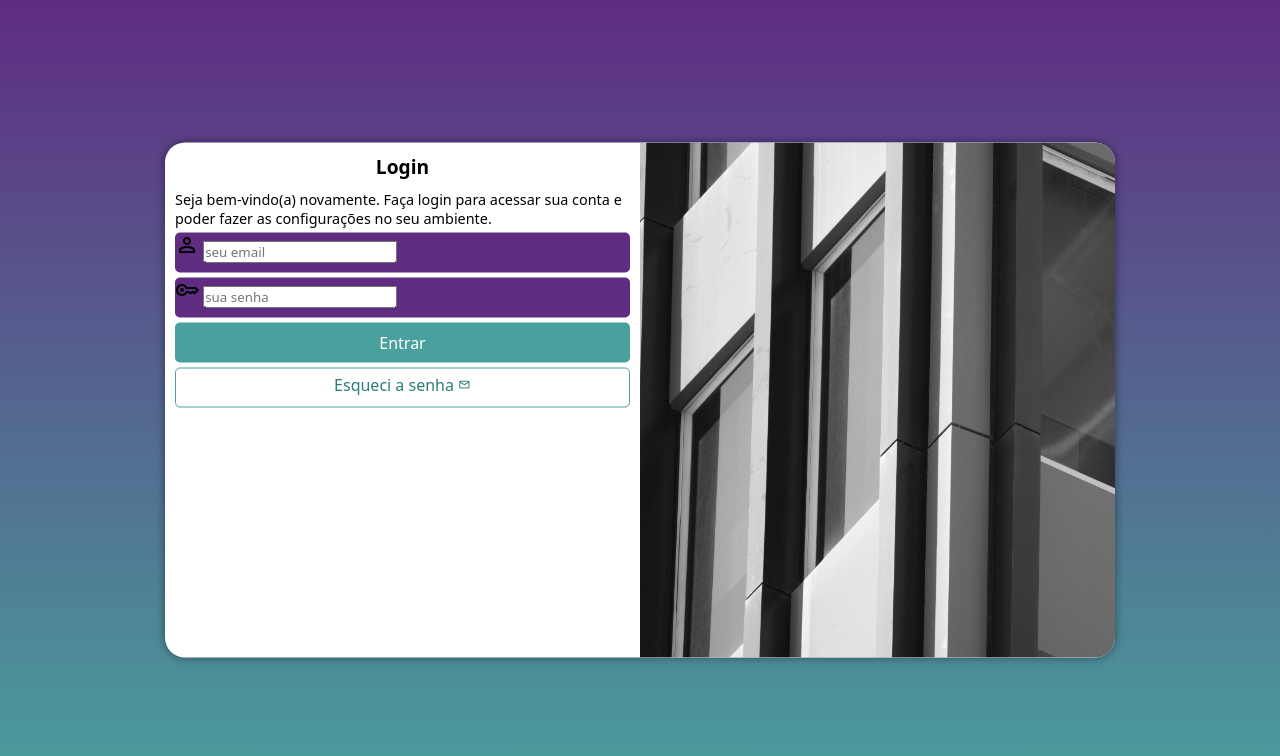
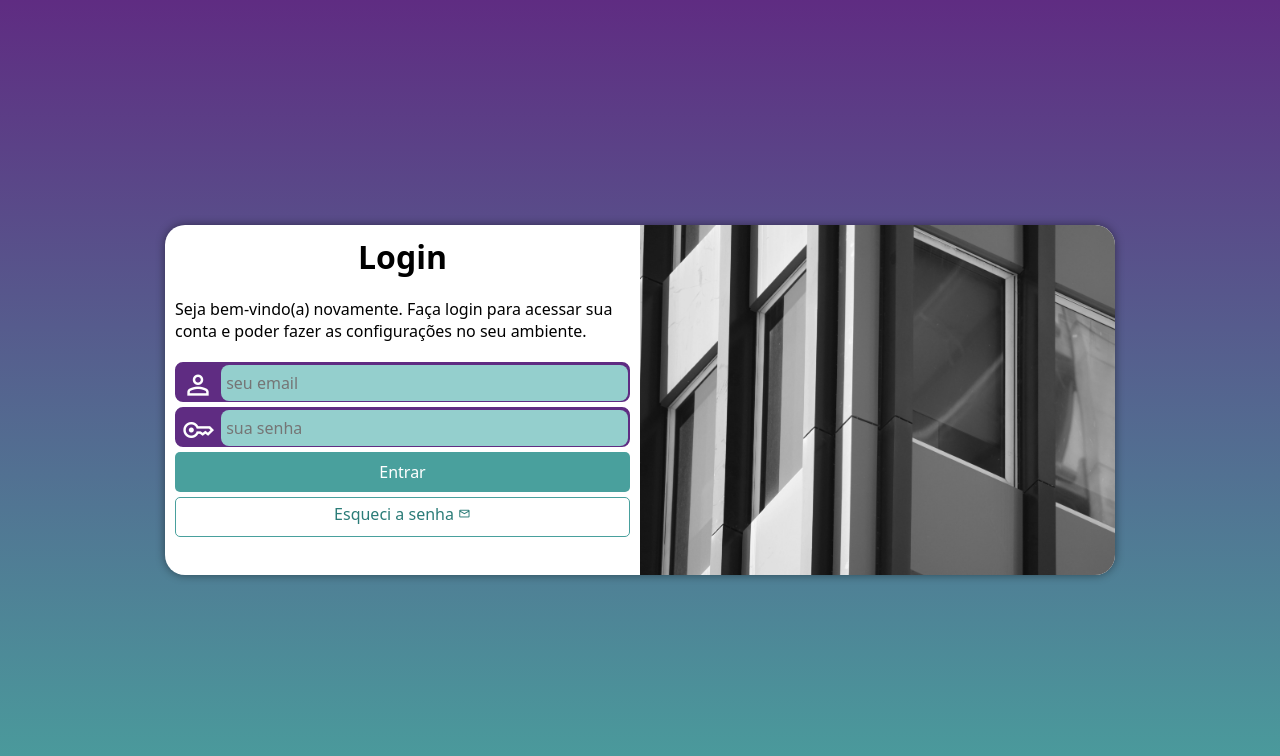
Before and after one commit to GusDev150/Projeto-login, a plain HTML site: page index.html in a window 1280 px wide. Drawn offline with nearby package versions, Linux system fonts and the light colour scheme.

Commit message:
bug fixed

```diff
--- a/styles/media-query.css
+++ b/styles/media-query.css
@@ -5,13 +5,14 @@
     --lilás: #5f2c82;
 }
 
-@media screen and (min-width: 768px) and (max-width: 992px){
+@media screen and (min-width: 768px) and (max-width: 992px){ /* TABLET */
     body {
         background-image: linear-gradient(to top, #49a09d, #5f2c82);
     }
 
     section#login {
         width: 80vw;
+        height: 280px;
     }
 
     section#login > div.img {
@@ -33,6 +34,7 @@
 
     section#login {
         width: 950px;
+        height: 350px;
     }
 
     section#login > div.img {
@@ -45,4 +47,13 @@
         float: left;
         width: 50%;
     }
+
+    div.formulario > h1 {
+        font-size: 2em;
+    }
+
+    div.formulario > p {
+        font-size: 1em;
+        margin: 20px 0px;
+    }
 }
--- a/styles/style.css
+++ b/styles/style.css
@@ -28,7 +28,6 @@ section#login {
     position: absolute;
     top: 50%;
     left: 50%;
-    transform: translate(-50%, -50%);
     overflow: hidden;
 
     background-color: white;
@@ -37,6 +36,7 @@ section#login {
     border-radius: 20px;
     box-shadow: 0px 0px 10px rgba(0, 0, 0, 0.445);
 
+    transform: translate(-50%, -50%);
     transition: width 0.3s, height 0.3s;
     transition-timing-function: ease;
 }
@@ -71,12 +71,36 @@ form > div.campo {
     display: block;
     height: 40px;
     width: 100%;
-    border-radius: 5px;
+    border-radius: 8px;
     margin: 5px 0px;
+    border: 2px solid var(--lilás);
 }
 
 div.campo > label {
     display: none;
+}
+
+div.campo > span {
+    color: white;
+    font-size: 2em;
+    width: 40px;
+    padding: 5px;
+}
+
+div.campo > input {
+    background-color: #94cfcd;
+    font-size: 1em;
+    width: calc(100% - 44.4px);
+    height: 100%;
+    border: 0px;
+    border-radius: 8px;
+    padding: 5px;
+    transform: translateY(-12px);
+}
+
+div.campo > input:focus-within {
+    background-color: white;
+    border: none;
 }
 
 form > input[type=submit] {
```
